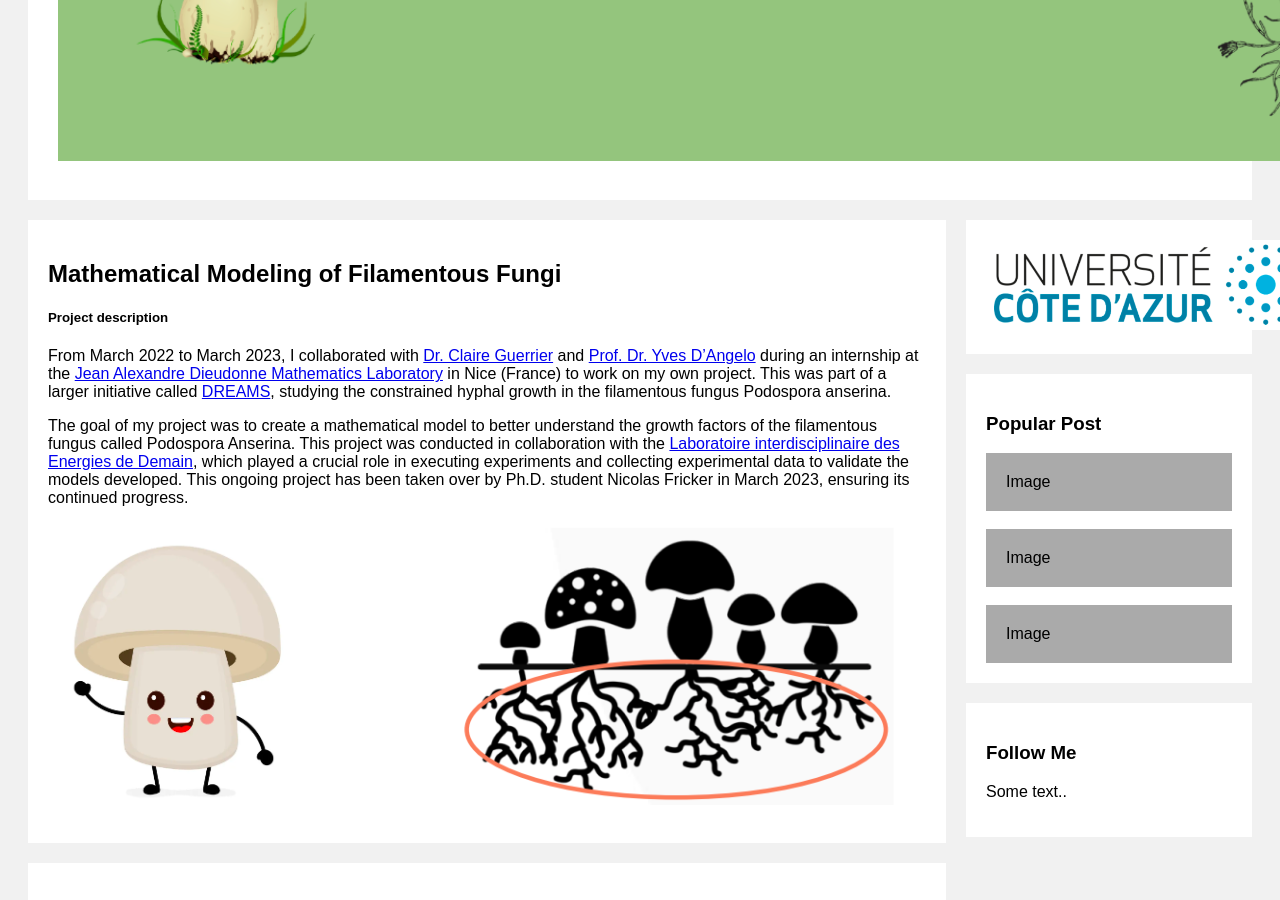
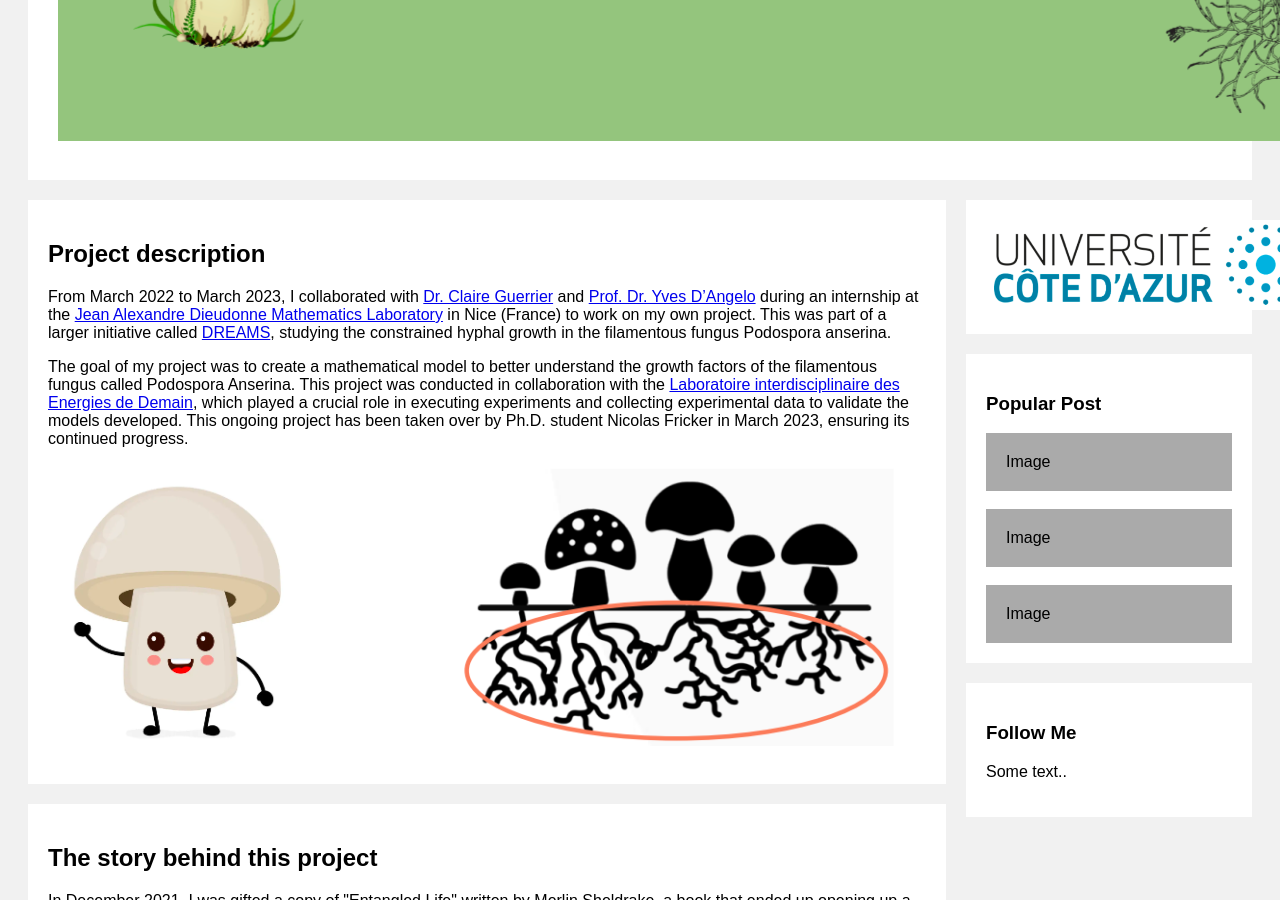
Before and after one commit to MoiraLampe/MoiraLampe.github.io, a Jekyll site: the page md_files/blogpost.html, which Jekyll copies as it is, in a window 1280 px wide and 900 px high, scrolled down 347 px. Built offline with Jekyll 4.4.1, drawn with Linux system fonts in a browser that asks for light colours.

Commit message:
changed size

```diff
--- a/md_files/blogpost.html
+++ b/md_files/blogpost.html
@@ -78,14 +78,14 @@
 
 <div class="header">
   <!-- <h2>Blog Name</h2> -->
-  <img src="../images/header2.png" style="height:450px;" alt="header">
+  <img src="../images/header2.png" style="height:430px;" alt="header">
 </div>
 
 <div class="row">
   <div class="leftcolumn">
     <div class="card">
-      <h2>Mathematical Modeling of Filamentous Fungi</h2>
-      <h5>Project description</h5>
+      <!-- <h2>Mathematical Modeling of Filamentous Fungi</h2> -->
+      <h2>Project description</h2>
       <!-- <div class="fakeimg" style="height:200px;">Image</div> -->
       <p>From March 2022 to March 2023, I collaborated with <a href="https://math.univ-cotedazur.fr/~guerrier/">Dr. Claire Guerrier</a> and <a href="http://www.dyco.fr/index.php/User:Yd">Prof. Dr. Yves D’Angelo</a> during an internship at the <a href="https://math.univ-cotedazur.fr/">Jean Alexandre Dieudonne Mathematics Laboratory</a> in Nice (France) to work on my own project. This was part of a larger initiative called <a href="http://www.dyco.fr/index.php/DREAMS">DREAMS</a>, studying the constrained hyphal growth in the filamentous fungus Podospora anserina.</p>
 
```
